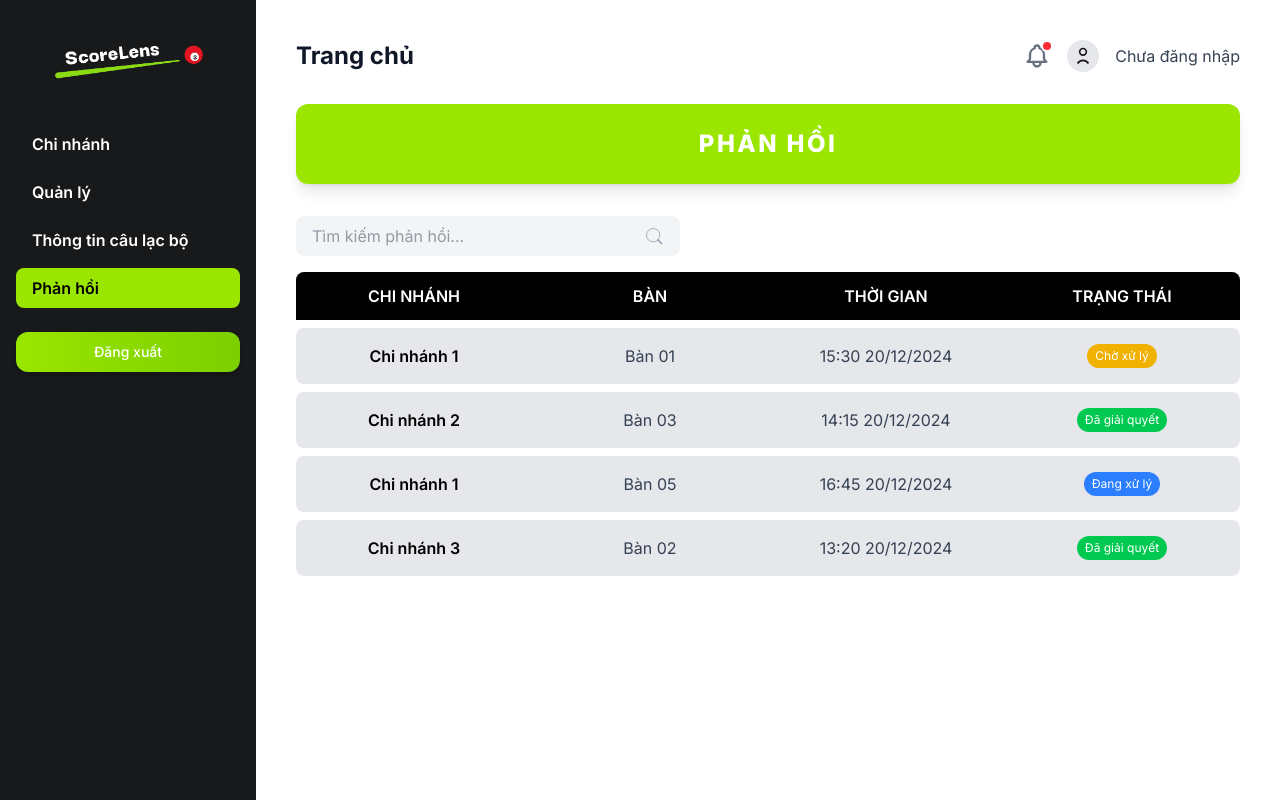
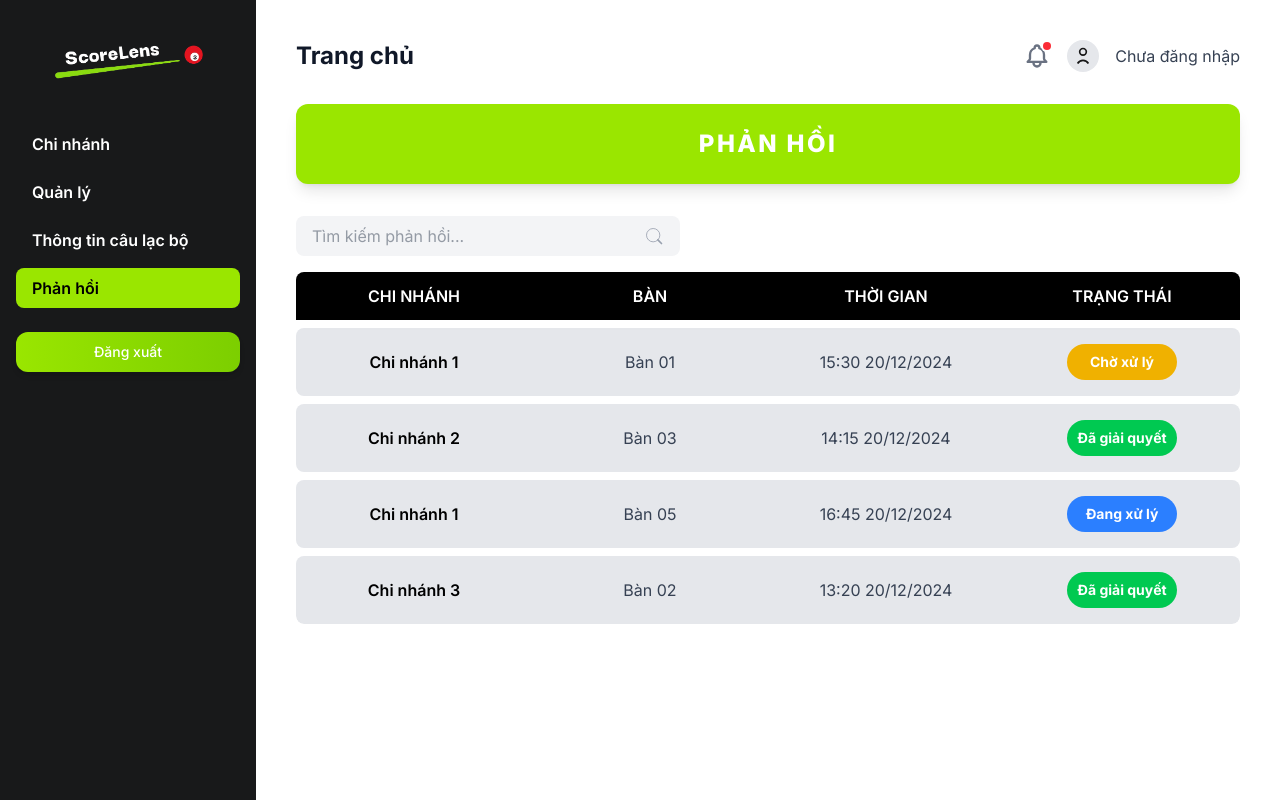
Before and after one commit to trunghoan203/ScoreLens-Frontend, a Next.js app: page /admin/feedbacks in a window 1280 px wide. Built offline with nearby package versions, Linux system fonts and the light colour scheme.

Commit message:
UI-Admin (format status Frame)

```diff
--- a/src/components/admin/FeedbackTable.tsx
+++ b/src/components/admin/FeedbackTable.tsx
@@ -59,7 +59,7 @@ export default function FeedbackTable({ feedbacks }: { feedbacks: Feedback[] })
           <div className="py-4 text-gray-700">{feedback.table}</div>
           <div className="py-4 text-gray-700">{feedback.time}</div>
           <div className="py-4 flex justify-center">
-            <span className={`px-2 py-1 rounded-full text-xs text-white ${getStatusColor(feedback.status)}`}>
+            <span className={`min-w-[110px] py-2 rounded-full text-sm font-bold text-white flex justify-center items-center ${getStatusColor(feedback.status)}`}>
               {getStatusText(feedback.status)}
             </span>
           </div>
```
